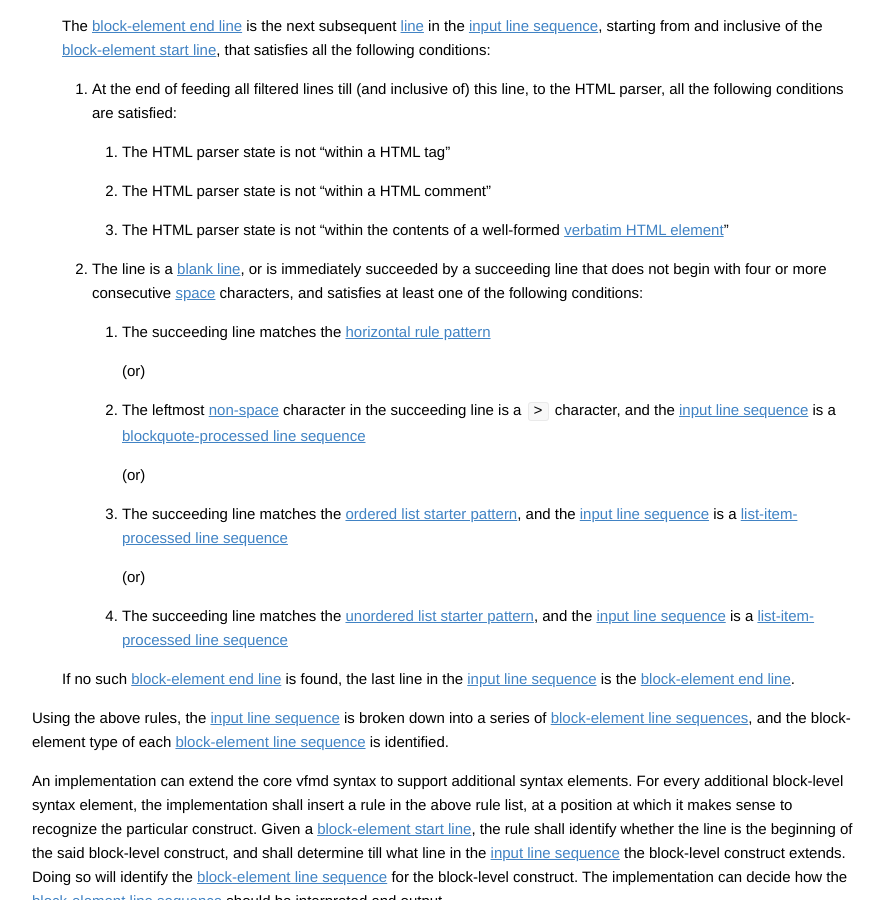
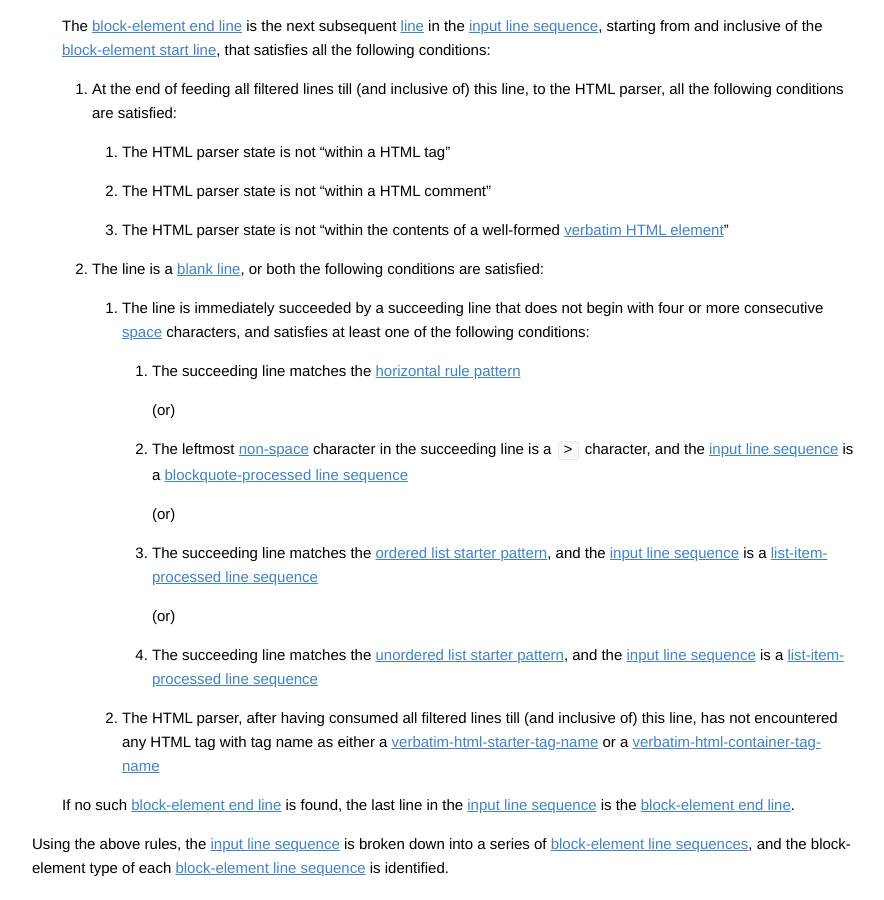
Before and after one commit to vfmd/vfmd-spec, a Jekyll site: the page built from specification.md, in a window 1280 px wide and 900 px high, scrolled down 9628 px. Shown: the whole window, without its empty margins (197-1081 px from the left). Built offline with Jekyll 4.4.1, drawn with Linux system fonts in a browser that asks for light colours; Markdown is read by kramdown in place of the engine named in the settings.

Commit message:
When in verbatim-HTML-mode, block-level vfmd syntax shouldn't be recognized as well

```diff
--- a/specification.md
+++ b/specification.md
@@ -656,31 +656,39 @@ block-element and the [block-element end line]:
          3. The HTML parser state is not "within the contents of a
             well-formed [verbatim HTML element]"
 
-     2. The line is a [blank line], or is immediately succeeded by a
-        succeeding line that does not begin with four or more
-        consecutive [space] characters, and satisfies at least one of
-        the following conditions:
-
-         1. The succeeding line matches the [horizontal rule pattern]
-
-            (or)
-
-         2. The leftmost [non-space] character in the succeeding line is
-            a `>` character, and the [input line sequence] is a
-            [blockquote-processed line sequence]
-
-            (or)
-
-         3. The succeeding line matches the [ordered list starter
-            pattern], and the [input line sequence] is a
-            [list-item-processed line sequence]
-
-            (or)
-
-         4. The succeeding line matches the [unordered list starter
-            pattern], and the [input line sequence] is a
-            [list-item-processed line sequence]
-
+     2. The line is a [blank line], or both the following conditions are
+        satisfied:
+
+         1. The line is immediately succeeded by a succeeding line
+            that does not begin with four or more consecutive [space]
+            characters, and satisfies at least one of the following
+            conditions:
+
+             1. The succeeding line matches the [horizontal rule pattern]
+
+                (or)
+
+             2. The leftmost [non-space] character in the succeeding line is
+                a `>` character, and the [input line sequence] is a
+                [blockquote-processed line sequence]
+
+                (or)
+
+             3. The succeeding line matches the [ordered list starter
+                pattern], and the [input line sequence] is a
+                [list-item-processed line sequence]
+
+                (or)
+
+             4. The succeeding line matches the [unordered list starter
+                pattern], and the [input line sequence] is a
+                [list-item-processed line sequence]
+
+         2. The HTML parser, after having consumed all filtered lines
+            till (and inclusive of) this line, has not encountered any
+            HTML tag with tag name as either a
+            [verbatim-html-starter-tag-name] or a
+            [verbatim-html-container-tag-name]
 
     If no such [block-element end line] is found, the last line in the
     [input line sequence] is the [block-element end line].
```
